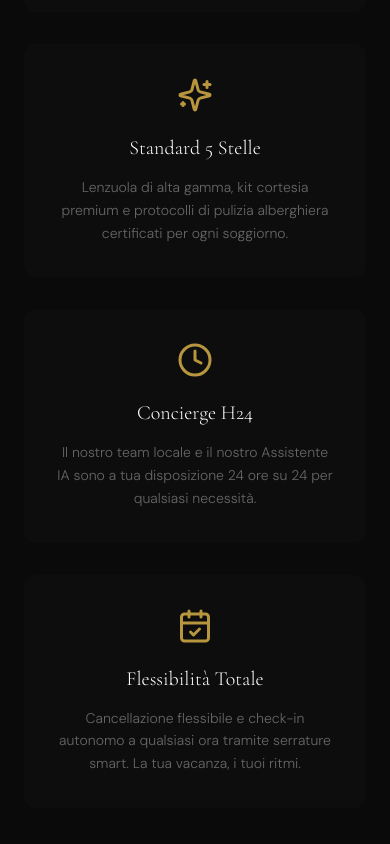
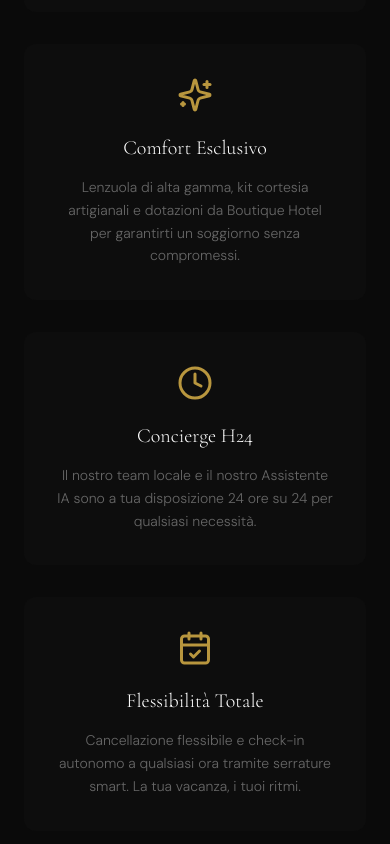
Before and after one commit to lolinsolito-lab/VirtualBNB, a React (Vite) app: page /ospiti in a window 390 px wide. Shown: the part 1340-2184 px from the top of the page. Built offline with nearby package versions, Linux system fonts and the light colour scheme; no server answers; a web font is replaced by a local one.

Commit message:
style(b2c): rifiniture testi vantaggi, immagini esperienze e rimozione link proprietari

```diff
--- a/src/components/Navbar.jsx
+++ b/src/components/Navbar.jsx
@@ -67,12 +67,6 @@ export default function Navbar({ isGuest = false }) {
               >
                 Cerca Casa
               </a>
-              <Link
-                to="/"
-                className="font-sans text-[11px] tracking-[0.12em] uppercase text-gold-500 hover:text-gold-400 transition-colors ml-4 hidden lg:block"
-              >
-                Proprietari?
-              </Link>
             </>
           ) : (
             <>
@@ -123,23 +117,6 @@ export default function Navbar({ isGuest = false }) {
               {link.label}
             </button>
           ))}
-          {isGuest ? (
-            <Link
-              to="/"
-              onClick={() => setMobileOpen(false)}
-              className="font-serif text-[28px] text-white hover:text-gold-400 transition-colors"
-            >
-              Area Proprietari
-            </Link>
-          ) : (
-            <Link
-              to="/ospiti"
-              onClick={() => setMobileOpen(false)}
-              className="font-serif text-[28px] text-white hover:text-gold-400 transition-colors"
-            >
-              Ospiti / Prenota
-            </Link>
-          )}
           {!isGuest && (
             <Link
               to="/login"
--- a/src/components/guest/GuestExperiences.jsx
+++ b/src/components/guest/GuestExperiences.jsx
@@ -19,7 +19,7 @@ const experiences = [
   {
     title: 'Arte & Musei',
     desc: 'Visite guidate private nei musei e siti storici più prestigiosi.',
-    image: 'https://images.unsplash.com/photo-1518998053401-878c73fd5fce?auto=format&fit=crop&q=80&w=800',
+    image: 'https://images.unsplash.com/photo-1544928147-79a2dbc1f389?auto=format&fit=crop&q=80&w=800',
   },
   {
     title: 'Sport & Natura',
@@ -27,8 +27,8 @@ const experiences = [
     image: 'https://images.unsplash.com/photo-1544256718-3bcf237f3974?auto=format&fit=crop&q=80&w=800',
   },
   {
-    title: 'SPA in Villa',
-    desc: 'Massaggi e percorsi benessere nel comfort della tua casa.',
+    title: 'Rituali Olistici',
+    desc: 'Sessioni private di yoga, sound healing e trattamenti di alto livello nella tua villa.',
     image: 'https://images.unsplash.com/photo-1544161515-4ab6ce6db874?auto=format&fit=crop&q=80&w=800',
   }
 ]
--- a/src/components/guest/GuestTrust.jsx
+++ b/src/components/guest/GuestTrust.jsx
@@ -9,8 +9,8 @@ const benefits = [
   },
   {
     icon: <Sparkles size={36} className="text-gold-500 mb-6" />,
-    title: 'Standard 5 Stelle',
-    desc: 'Lenzuola di alta gamma, kit cortesia premium e protocolli di pulizia alberghiera certificati per ogni soggiorno.'
+    title: 'Comfort Esclusivo',
+    desc: 'Lenzuola di alta gamma, kit cortesia artigianali e dotazioni da Boutique Hotel per garantirti un soggiorno senza compromessi.'
   },
   {
     icon: <Clock size={36} className="text-gold-500 mb-6" />,
```
